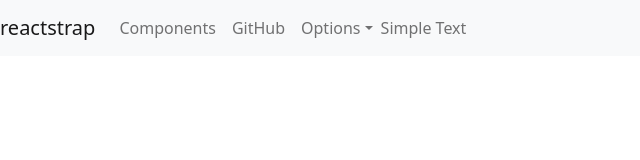
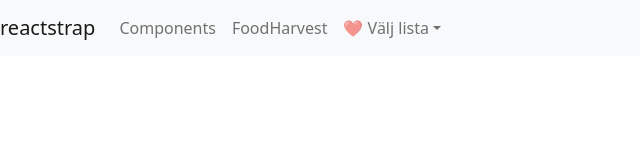
Before and after one commit to MikaelS1000RR/FoodHarvest, a React (Create React App) app in the folder frontend/: page / in a window 1280 px wide. Shown: the top 160 px of the page, without its empty margins (0-640 px from the left). Built offline with nearby package versions, Linux system fonts and the light colour scheme.

Commit message:
Changed NavLink

```diff
--- a/frontend/src/components/Navbar.jsx
+++ b/frontend/src/components/Navbar.jsx
@@ -31,11 +31,11 @@
               <NavLink href="/components/">Components</NavLink>
             </NavItem>
             <NavItem>
-              <NavLink href="https://github.com/reactstrap/reactstrap">GitHub</NavLink>
+              <NavLink href="/">FoodHarvest</NavLink>
             </NavItem>
             <UncontrolledDropdown nav inNavbar>
               <DropdownToggle nav caret>
-                Options
+                ❤️ Välj lista
               </DropdownToggle>
               <DropdownMenu right>
                 <DropdownItem>
@@ -51,7 +51,7 @@
               </DropdownMenu>
             </UncontrolledDropdown>
           </Nav>
-          <NavbarText>Simple Text</NavbarText>
+          {/* <NavbarText>Simple Text</NavbarText> */}
         </Collapse>
       </Navbar>
     </div>
```
